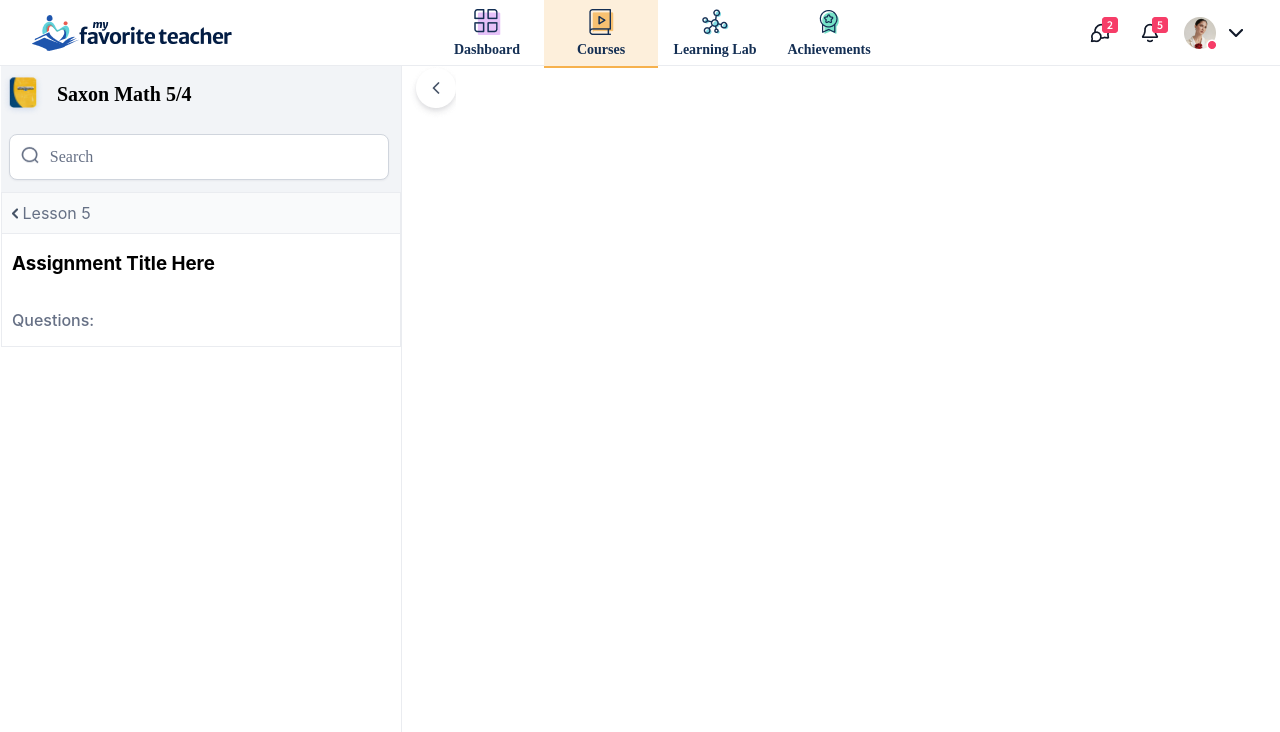
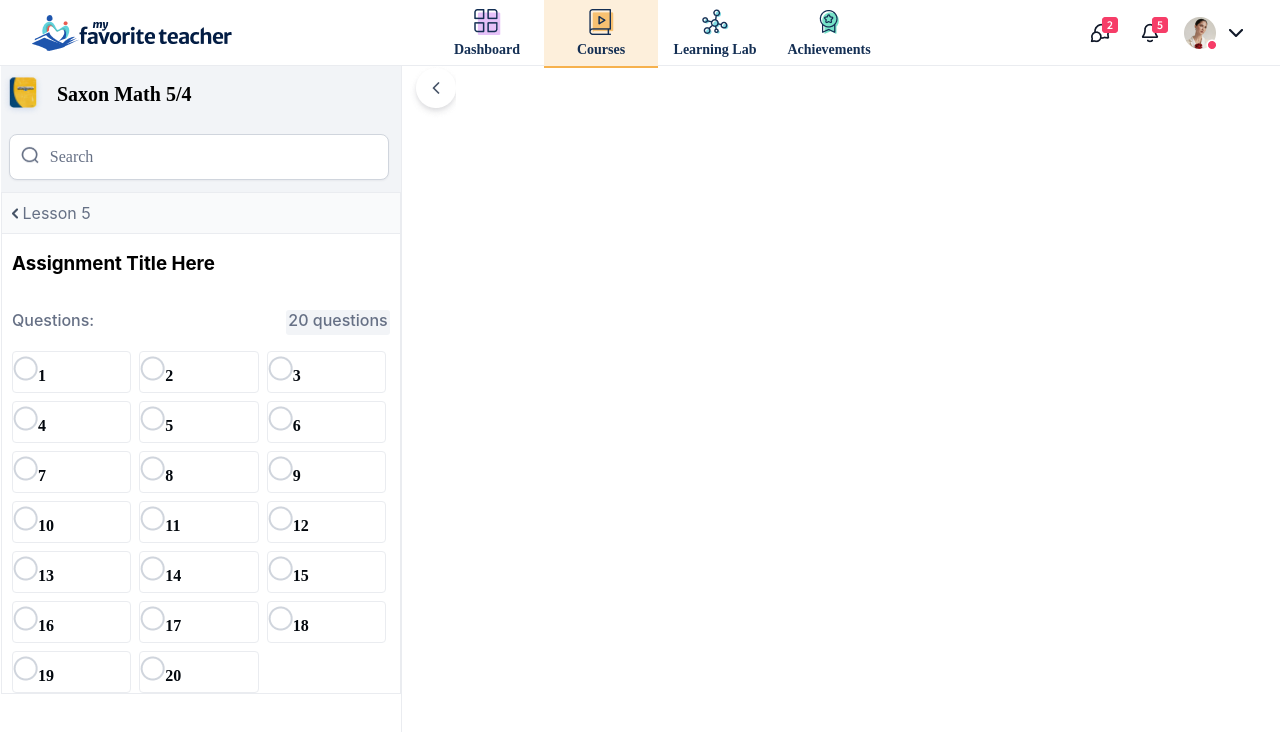
Before and after one commit to Shreyannsh/fillInBlankQuestion, a React (Create React App) app in the folder my-app/: page /courses in a window 1280 px wide. Shown: the top 732 px of the page. Built offline with nearby package versions, Linux system fonts and the light colour scheme.

Commit message:
refactor

```diff
--- a/my-app/src/coursesPage/questionSection/questionSection.jsx
+++ b/my-app/src/coursesPage/questionSection/questionSection.jsx
@@ -3,18 +3,18 @@ import "./questionSection.css";
 import { useSelector } from "react-redux";
 
 function QuestionSection() {
-  // const questionsList = useSelector((state) => state.questionsList);
-  // const questionNumber = useSelector((state) => state.questionNumber);
-  const test = useSelector((state) => state.random);
-  // console.log(questionsList);
-  // console.log(questionNumber);
-  console.log(test);
+  const questionsList = useSelector((state) => state.questionsList);
+  const questionNumber = useSelector((state) => state.questionNumber);
 
-  // const question = questionsList.find(
-  //   (question) => question.id === questionNumber
-  // );
+  const question = questionsList.find(
+    (question) => question.id === questionNumber
+  );
 
-  return <div className="question">{/* <p>{question?.question}</p> */}</div>;
+  return (
+    <div className="question">
+      <p>{question?.question}</p>
+    </div>
+  );
 }
 
 export default QuestionSection;
--- a/my-app/src/coursesPage/siderBar/sideBar.jsx
+++ b/my-app/src/coursesPage/siderBar/sideBar.jsx
@@ -3,8 +3,8 @@ import QuestionsList from "../../questionList/questionList";
 import "./sideBar.css";
 
 function SideBar() {
-  // const questionsList = useSelector((state) => state.questionsList);
-  // console.log(questionsList);
+  const questionsList = useSelector((state) => state.questionsList);
+
   return (
     <div className="sideBar">
       <div className="cursor">
@@ -31,9 +31,9 @@ function SideBar() {
           <h3>Assignment Title Here</h3>
           <div className="labels">
             <p>Questions:</p>
-            {/* <p className="numberOfQuestions">
+            <p className="numberOfQuestions">
               {questionsList.length} questions
-            </p> */}
+            </p>
           </div>
           <div>
             <QuestionsList />
--- a/my-app/src/questionList/questionList.jsx
+++ b/my-app/src/questionList/questionList.jsx
@@ -2,16 +2,14 @@ import "./questionList.css";
 import { useDispatch, useSelector } from "react-redux";
 
 function QuestionsList() {
-  // const questionsList = useSelector((state) => state.questionsList);
+  const questionsList = useSelector((state) => state.questionsList);
   const questionNumber = useSelector((state) => state.questionNumber);
-  // console.log(questionsList);
-  // console.log(questionNumber);
 
   const dispatch = useDispatch();
 
   return (
     <div className="questionList">
-      {/* {questionsList?.map((ques) => (
+      {questionsList?.map((ques) => (
         <div
           to={`/question/${ques.id}`}
           className="questionNumberContainer"
@@ -23,14 +21,14 @@ function QuestionsList() {
           <p className="questionNumber">
             {ques.answered === "correct" && <img src="/assets/correct.png" />}
             {ques.answered === "wrong" && <img src="/assets/wrong.png" />}
-            {questionNumber === "" && <img src="/assets/not-attempted.png" />}
-            {questionNumber !== "" && ques.answered === "" && (
+            {questionNumber === 0 && <img src="/assets/not-attempted.png" />}
+            {questionNumber !== 0 && ques.answered === "" && (
               <img src="/assets/progress.png" />
             )}
             {ques.id}
           </p>
         </div>
-      ))} */}
+      ))}
     </div>
   );
 }
--- /dev/null
+++ b/my-app/src/redux/questionReducer.js
@@ -0,0 +1,18 @@
+const initialState = {
+  questionsList: [],
+  questionNumber: 0,
+};
+
+const questionReducer = (state = initialState, action) => {
+  switch (action.type) {
+    case "addQuestionList":
+      return { ...state, questionsList: [...action.payload] };
+    case "addQuestionNumber":
+      console.log("boom");
+      return { ...state, questionNumber: action.payload };
+    default:
+      return state;
+  }
+};
+
+export default questionReducer;
--- a/my-app/src/redux/reducer.js
+++ /dev/null
@@ -1,19 +0,0 @@
-const initialState = {
-  // questionsList: [],
-  // questionNumber: 0,
-  random: "test",
-};
-
-const reducer = (state = initialState, action) => {
-  switch (action.type) {
-    case "addQuestionList":
-      return { state, questionsList: [...action.payload] };
-    case "addQuestionNumber":
-      console.log("boom");
-      return { state, questionNumber: action.payload };
-    default:
-      return state;
-  }
-};
-
-export default reducer;
--- a/my-app/src/redux/store.js
+++ b/my-app/src/redux/store.js
@@ -2,8 +2,8 @@ import { applyMiddleware, createStore } from "redux";
 
 import { thunk } from "redux-thunk";
 
-import reducer from "./reducer";
+import questionReducer from "./questionReducer";
 
-const store = createStore(reducer, applyMiddleware(thunk));
+const store = createStore(questionReducer, applyMiddleware(thunk));
 
 export default store;
```
